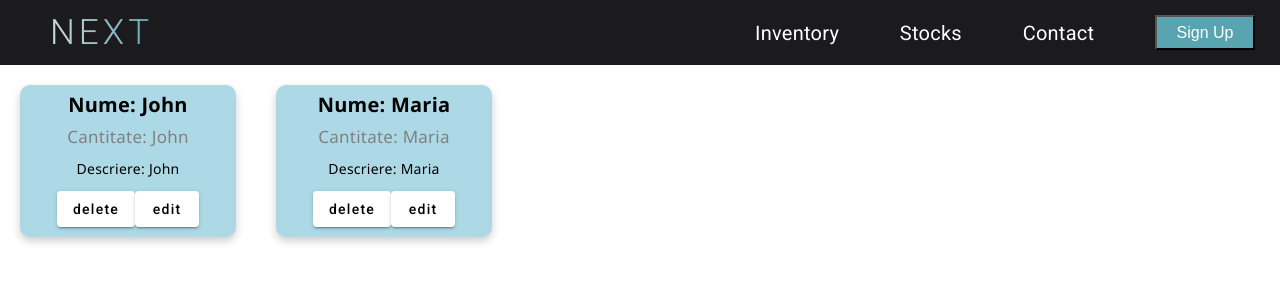
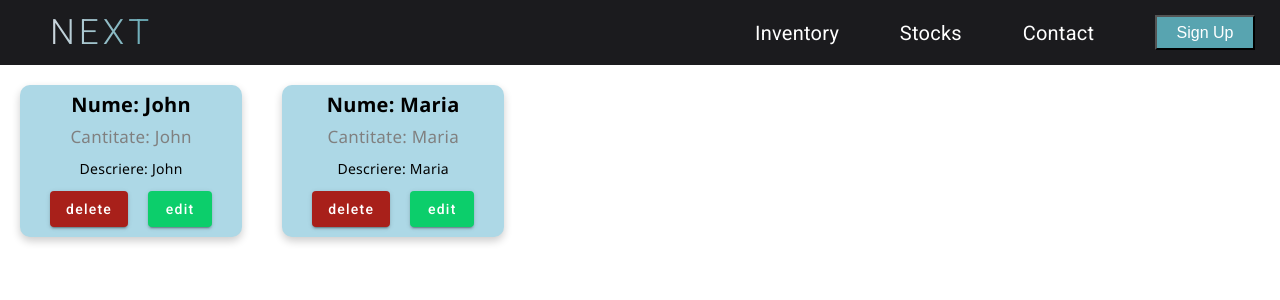
Before and after one commit to JarcauCristian/PIU, an Angular app in the folder Site Angular/Angular_Site/: page /inventory in a window 1280 px wide. Shown: the top 300 px of the page. Built offline with nearby package versions, Linux system fonts and the light colour scheme.

Commit message:
Modified site

```diff
--- a/Site Angular/Angular_Site/src/app/body/inventory/inventory.component.html
+++ b/Site Angular/Angular_Site/src/app/body/inventory/inventory.component.html
@@ -4,8 +4,8 @@
         <p class="quantity">Cantitate: {{item}}</p>
         <p claas="description">Descriere: {{item}}</p>
         <div class="buttons">
-            <button mat-raised-button>delete</button>
-            <button mat-raised-button>edit</button>
+            <button mat-raised-button class="delete">delete</button>
+            <button mat-raised-button class="edit">edit</button>
         </div>
     </div>
 </div>
--- a/Site Angular/Angular_Site/src/app/body/inventory/inventory.component.scss
+++ b/Site Angular/Angular_Site/src/app/body/inventory/inventory.component.scss
@@ -38,4 +38,19 @@
 .buttons {
     display: flex;
     flex-direction: row;
+    margin-right: 20px;
 }
+
+.buttons button {
+    margin-left: 20px;
+}
+
+.buttons :last-child {
+    background-color: #0cce6b;
+    color: white;
+}
+
+.buttons :first-child {
+    background-color: #a8201a;
+    color: white;
+}
```
